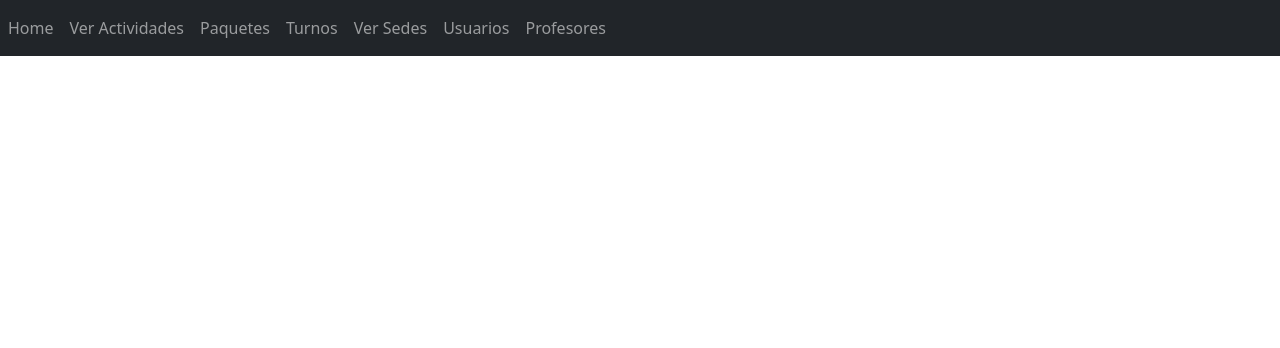
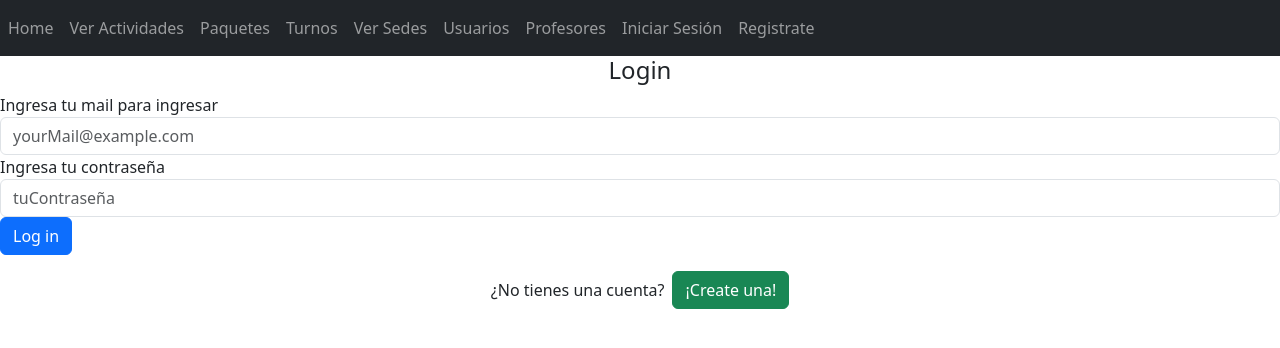
Before and after one commit to PedroKahane/Grupo1_PNT2_Gimnasio, a Vue app in the folder grupo1Gimnasio/: page /login in a window 1280 px wide. Shown: the top 348 px of the page. Built offline with nearby package versions, Linux system fonts and the light colour scheme.

Commit message:
TareasJuampiDONE

```diff
--- a/grupo1Gimnasio/package.json
+++ b/grupo1Gimnasio/package.json
@@ -9,6 +9,7 @@
   },
   "dependencies": {
     "axios": "^1.4.0",
+    "js-cookie": "^3.0.5",
     "pinia": "^2.0.36",
     "vue": "^3.2.47",
     "vue-router": "^4.1.6"
--- a/grupo1Gimnasio/src/App.vue
+++ b/grupo1Gimnasio/src/App.vue
@@ -1,7 +1,3 @@
-<script setup>
-
-</script>
-
 <template>
   <header>
     <nav class="navbar navbar-expand-lg navbar-dark bg-dark">
@@ -13,11 +9,30 @@
         <router-link to="/sedes" class="nav-item nav-link" href="#">Ver Sedes</router-link>
         <router-link to="/usuarios" class="nav-item nav-link" href="#">Usuarios</router-link>
         <router-link to="/profesores" class="nav-item nav-link" href="#">Profesores</router-link>
+        <router-link v-if="usuario == null" to="/login" class="nav-item nav-link" href="#">Iniciar Sesión</router-link>
+        <router-link v-if="usuario == null" to="/crearUsuario" class="nav-item nav-link" href="#">Registrate</router-link>
+        <router-link v-else to="/" class="nav-item nav-link" href="#" v-on:click="cerrarSesion">Log out</router-link>
       </div>
     </nav>
   </header>
   <RouterView></RouterView>
 </template>
+<script>
+import Cookies from "js-cookie";
 
-<style scoped>
-</style>
+export default {
+  setup() {
+    const usuario = Cookies.get('usuario');
+
+    function cerrarSesion(){
+      document.cookie = 'usuario' + '=;expires=Thu, 01 Jan 1970 00:00:01 GMT;';
+      location.reload();
+    }
+
+    return {
+      usuario,
+      cerrarSesion
+    }
+  }
+}
+</script>
--- a/grupo1Gimnasio/src/components/views/Login.vue
+++ b/grupo1Gimnasio/src/components/views/Login.vue
@@ -0,0 +1,67 @@
+<template>
+  <div class="text-center">
+    <h4>Login</h4>
+  </div>
+  <form>
+    <h5>{{ mensaje }}</h5>
+
+    <label for="inputMail">Ingresa tu mail para ingresar</label>
+    <input type="email" id="inputMail" class="form-control" v-model="usuario" placeholder="yourMail@example.com"
+      required />
+
+    <label for="inputPassword">Ingresa tu contraseña</label>
+    <input type="password" id="inputPassword" class="form-control" v-model="password" placeholder="tuContraseña"
+      required />
+
+    <button class="btn btn-primary btn-block fa-lg gradient-custom-2 mb-3" type="button" v-on:click="iniciarSession()">Log
+      in</button>
+  </form>
+  <div class="d-flex align-items-center justify-content-center pb-4">
+    <p class="mb-0 me-2">¿No tienes una cuenta?</p>
+    <button type="button" class="btn btn-success" v-on:click="routerRegister()">¡Create una!</button>
+  </div>
+</template>
+
+<script>
+import { sessionStore } from "../../stores/session";
+import { useRouter } from "vue-router";
+import axios from 'axios'
+
+export default {
+  data() {
+    return {
+      usuario: "",
+      password: "",
+      mensaje: "",
+      storeSession: sessionStore(),
+      router: useRouter(),
+    };
+  },
+  methods: {
+    async iniciarSession() {
+      const url = ("https://645ae28c95624ceb210d09ed.mockapi.io/Usuarios");
+      let json = {
+        "usuario": this.usuario,
+        "password": this.password
+      };
+
+      if (json.usuario != "" && json.password != "") {
+        axios.get(url).then(response => {
+          const user = response.data.filter(user => user.mail === json.usuario && user.password === json.password);
+          if (user.length > 0) {
+            this.storeSession.login(user);
+            this.$router.push('/').then(() => { location.reload() });
+          } else { this.mensaje = "Usuario no encontrado"; }
+        })
+        this.mensaje = "";
+      } else {
+        this.mensaje = "Usuario no encontrado";
+      }
+    },
+    routerRegister() {
+      this.router.push('/crearUsuario');
+    }
+  },
+
+};
+</script>
--- /dev/null
+++ b/grupo1Gimnasio/src/stores/session.ts
@@ -0,0 +1,27 @@
+import { defineStore } from "pinia";
+import Cookies from "js-cookie";
+
+export const sessionStore = defineStore('session',
+    {
+        state: () => ({
+            usuario : null,
+            userName: Cookies.get("user_name") || "",
+        }),
+        getters: {
+          getUserName: () => {
+            return Cookies.get("user_name") ;
+          },
+        },
+        actions:
+        {
+            login(usuaroLogueado){
+                this.usuario = usuaroLogueado;
+                document.cookie = "usuario=" + JSON.stringify(usuaroLogueado);
+                //window.sessionStorage.setItem("nombre", "Juan");
+            },
+            logout(){
+                this.usuaroLogueado = null;
+            }
+        }
+    }
+)
```
Also changed, not shown: grupo1Gimnasio/src/main.js (+9 -15 lines), 1 other file (tests, documents, lock files or other folders). Lines whose indentation alone changed are shown as unchanged.
